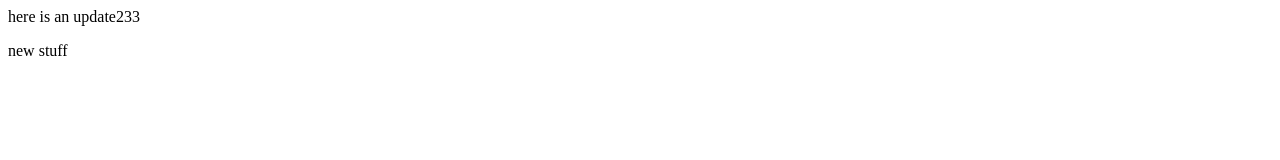
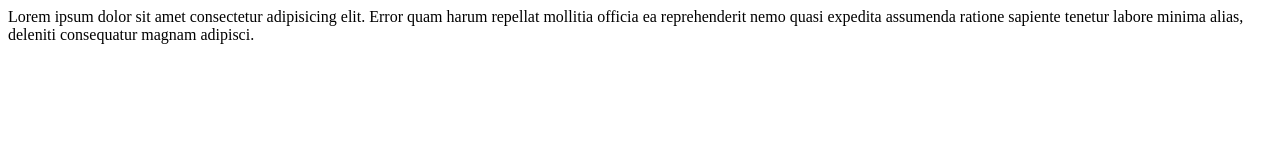
Before and after one commit to lalith027/sk-training, a plain HTML site: page First/index.html in a window 1280 px wide. Drawn offline with Linux system fonts and the light colour scheme.

Commit message:
first commit

```diff
--- a/First/index.html
+++ b/First/index.html
@@ -1,5 +1,6 @@
 <!DOCTYPE html>
 <html lang="en">
+
 <head>
     <meta charset="UTF-8">
     <meta name="viewport" content="width=device-width, initial-scale=1.0">
@@ -7,8 +8,11 @@
     <link rel="stylesheet" href="/First/css/style.css">
 
 </head>
+
 <body>
-   <div>here is an update233</div>
-   <P>new stuff</P>
+    <div>Lorem ipsum dolor sit amet consectetur adipisicing elit. Error quam harum repellat mollitia officia ea
+        reprehenderit nemo quasi expedita assumenda ratione sapiente tenetur labore minima alias, deleniti consequatur
+        magnam adipisci.</div>
 </body>
+
 </html>
```
